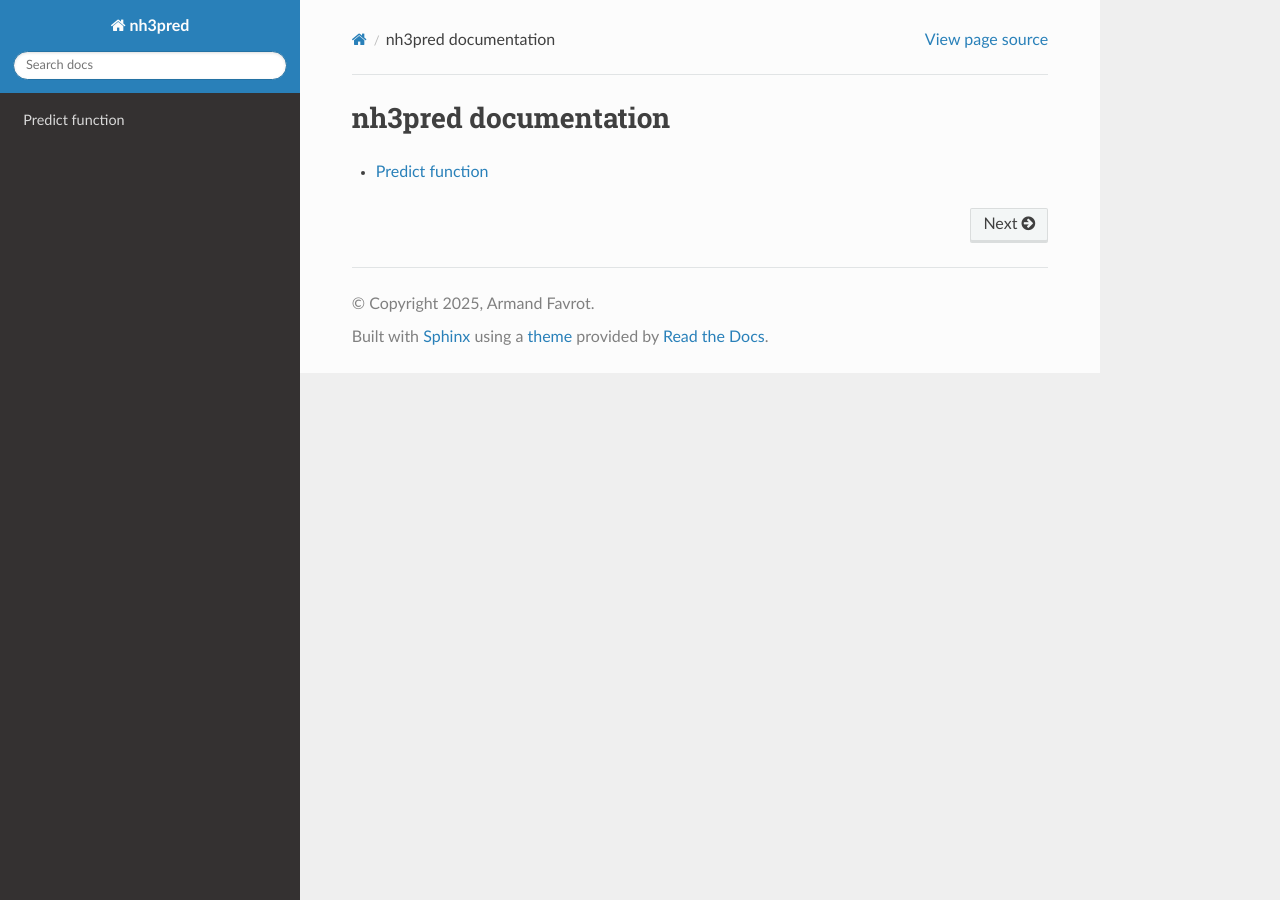
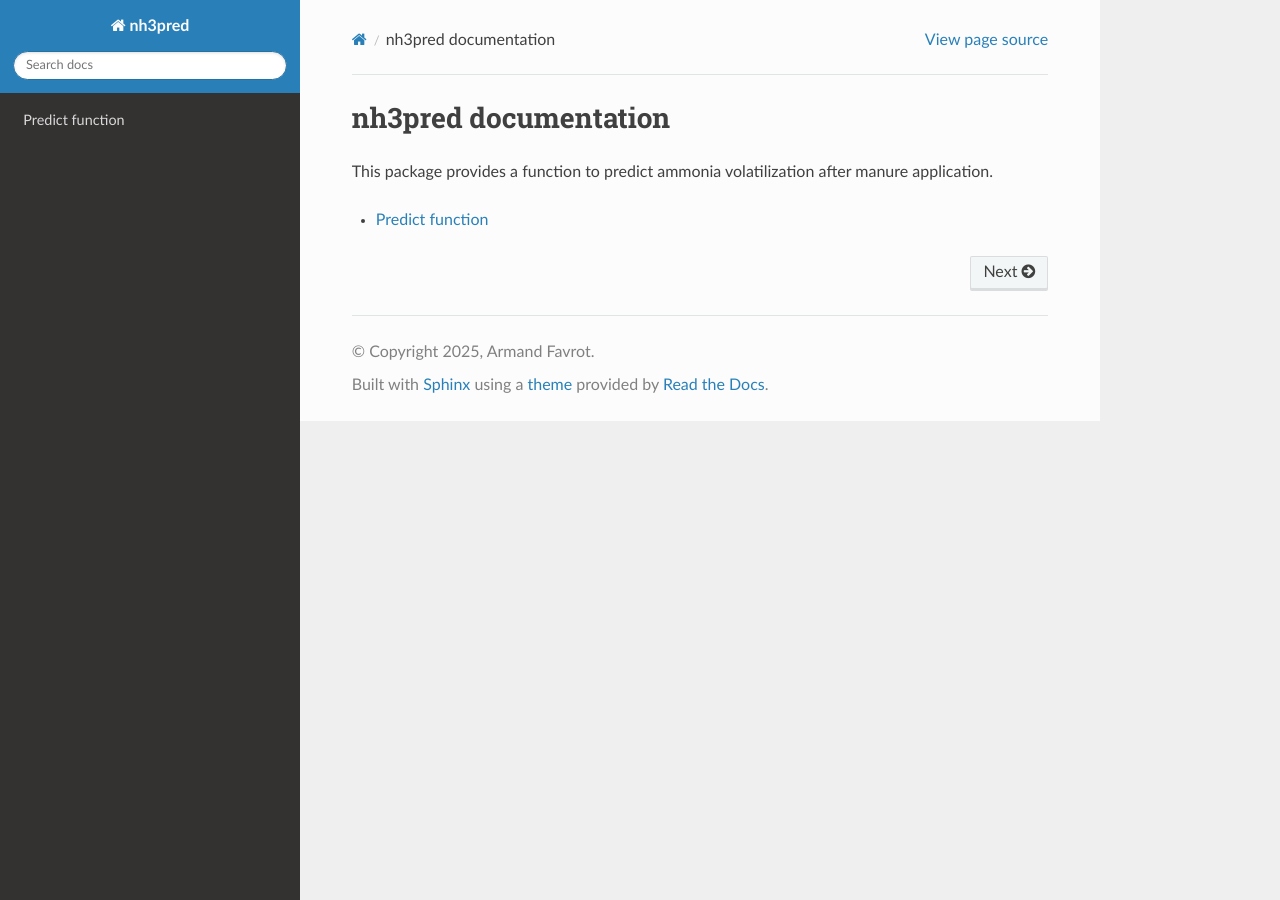
Before and after one commit to armandfavrot/nh3pred, a Sphinx documentation site: the page built from docs/source/index.rst, in a window 1280 px wide. Built offline with Sphinx 7.4.7 and the Read the Docs theme 3.1.0, drawn with Linux system fonts in a browser that asks for light colours; some of the changed lines change nothing that is shown.

Commit message:
Working for the doc.

```diff
--- a/docs/source/conf.py
+++ b/docs/source/conf.py
@@ -1,5 +1,7 @@
 import os
 import sys
+
+sys.path.insert(0, os.path.abspath('../../src'))  # chemin vers ton package
 
 # Configuration file for the Sphinx documentation builder.
 #
@@ -17,18 +19,10 @@ release = '0.1.0'
 # -- General configuration ---------------------------------------------------
 # https://www.sphinx-doc.org/en/master/usage/configuration.html#general-configuration
 
-sys.path.insert(0, os.path.abspath('../../src'))
-
 extensions = [
-    'sphinx.ext.autodoc',   # génère doc à partir des docstrings
-    'sphinx.ext.napoleon',  # style Google/NumPy
-    'sphinx.ext.viewcode',  # lien vers code source
-]
-
-autodoc_mock_imports = [
-    "torch",
-    "numpy",
-    "pandas",
+    'sphinx.ext.autodoc',      # génère doc à partir des docstrings
+    'sphinx.ext.napoleon',     # support Google/NumPy style docstrings
+    'sphinx.ext.viewcode',     # ajoute des liens vers le code source
 ]
 
 templates_path = ['_templates']
@@ -36,7 +30,6 @@ exclude_patterns = []
 
 add_module_names = False
 
-
 # -- Options for HTML output -------------------------------------------------
 # https://www.sphinx-doc.org/en/master/usage/configuration.html#options-for-html-output
 
--- a/docs/source/index.rst
+++ b/docs/source/index.rst
@@ -1,11 +1,12 @@
 .. nh3pred documentation master file, created by
-   sphinx-quickstart on Mon Oct  6 15:11:49 2025.
+   sphinx-quickstart on Tue Oct  7 18:17:58 2025.
    You can adapt this file completely to your liking, but it should at least
    contain the root `toctree` directive.
 
 nh3pred documentation
-===============================
+=====================
 
+This package provides a function to predict ammonia volatilization after manure application.
 
 .. toctree::
    :maxdepth: 2
```
Also changed, not shown: .readthedocs.yaml.
